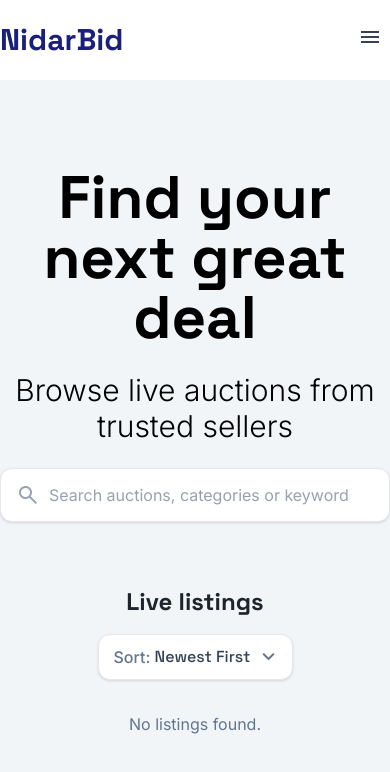
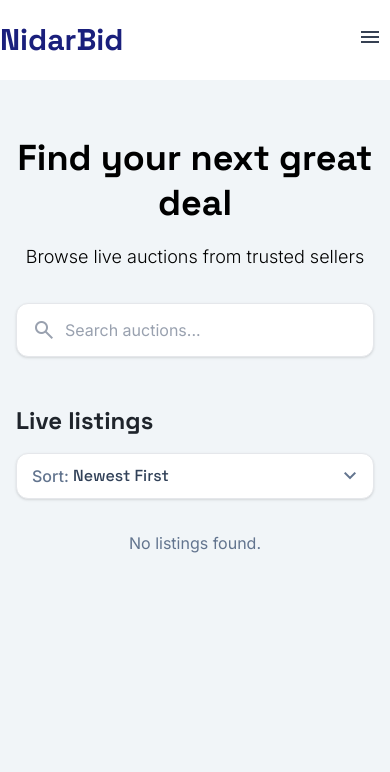
Before and after one commit to tedy-abr/semester-project-2, a website built with Vite: page index.html in a window 390 px wide. Built offline with nearby package versions, Linux system fonts and the light colour scheme; no server answers; files whose address does not match are found by name.

Commit message:
feat: Responsive homepage typography and layout for mobile/tablet

```diff
--- a/index.html
+++ b/index.html
@@ -11,16 +11,21 @@
     <header id="header"></header>
 
     <main>
-      <div class="container-custom py-12">
-        <section id="hero-section" class="text-center w-full mb-16">
-          <h1 class="text-6xl font-bold text-heading-color mt-10 mb-6">
+      <div class="container-custom py-8 sm:py-12 px-4">
+        <section id="hero-section" class="text-center w-full mb-12 sm:mb-16">
+          <h1
+            class="text-4xl sm:text-5xl lg:text-6xl font-bold text-heading-color mt-6 sm:mt-10 mb-4 sm:mb-6 leading-tight"
+          >
             Find your next great deal
           </h1>
-          <p class="text-3xl font-light text-heading-color mb-6">
+
+          <p
+            class="text-lg sm:text-xl lg:text-3xl font-light text-heading-color mb-8 sm:mb-10 leading-relaxed max-w-2xl mx-auto"
+          >
             Browse live auctions from trusted sellers
           </p>
 
-          <form id="search-form" class="relative max-w-lg mx-auto">
+          <form id="search-form" class="relative max-w-lg mx-auto w-full">
             <span
               class="material-symbols-outlined absolute left-4 top-1/2 transform -translate-y-1/2 text-gray-400 hover:text-secondary"
             >
@@ -30,18 +35,20 @@
             <input
               type="search"
               name="search"
-              placeholder="Search auctions, categories or keywords..."
+              placeholder="Search auctions..."
               class="w-full bg-white py-3.5 pl-12 pr-6 text-base rounded-xl border border-gray-200 text-slate-600 focus:border-secondary focus:ring-2 focus:ring-secondary focus:ring-opacity-20 outline-none transition-all shadow-sm hover:shadow-md placeholder:text-gray-400"
             />
           </form>
         </section>
 
         <section
-          class="flex flex-col sm:flex-row justify-between items-center mb-8 gap-4"
+          class="flex flex-col sm:flex-row justify-between items-start sm:items-center mb-8 gap-4"
         >
-          <h2 class="text-2xl font-bold text-primary">Live listings</h2>
+          <h2 class="text-2xl sm:text-3xl font-bold text-primary">
+            Live listings
+          </h2>
 
-          <div class="relative">
+          <div class="relative w-full sm:w-auto">
             <span
               class="absolute left-4 top-1/2 transform -translate-y-1/2 text-slate-500 font-medium pointer-events-none"
             >
@@ -50,7 +57,7 @@
 
             <select
               id="sort"
-              class="appearance-none w-full bg-white border border-gray-200 rounded-xl text-slate-700 py-2.5 pl-14 pr-10 focus:outline-none focus:ring-2 focus:ring-secondary focus:border-secondary cursor-pointer shadow-sm hover:shadow-md font-medium hover:border-secondary transition-colors font-primary text-base"
+              class="appearance-none w-full sm:w-auto bg-white border border-gray-200 rounded-xl text-slate-700 py-2.5 pl-14 pr-10 focus:outline-none focus:ring-2 focus:ring-secondary focus:border-secondary cursor-pointer shadow-sm hover:shadow-md font-medium hover:border-secondary transition-colors font-primary text-base"
             >
               <option value="created_desc">Newest First</option>
               <option value="created_asc">Oldest First</option>
@@ -67,7 +74,7 @@
 
         <div
           id="listings-grid"
-          class="grid grid-cols-1 sm:grid-cols-2 lg:grid-cols-3 xl:grid-cols-4 gap-8"
+          class="grid grid-cols-1 sm:grid-cols-2 lg:grid-cols-3 xl:grid-cols-4 gap-6 lg:gap-8"
         >
           <div class="col-span-full text-center py-20 text-slate-400">
             Loading auctions...
@@ -88,22 +95,21 @@
               ></div>
             </div>
 
-            <!-- Listing Content -->
             <div class="p-4 flex flex-col flex-1">
               <h3
-                class="text-lg font-medium text-primary mb-2 font-primary js-title"
+                class="text-lg font-medium text-primary mb-2 font-primary js-title line-clamp-1"
               ></h3>
 
               <div class="flex justify-between items-center text-sm mb-6">
-                <div class="flex gap-2">
+                <div class="flex gap-2 items-center">
                   <span class="text-primary text-base">By</span>
                   <a
-                    class="text-secondary text-base font-medium hover:underline js-seller"
+                    class="text-secondary text-base font-medium hover:underline js-seller truncate max-w-[100px]"
                   ></a>
                 </div>
 
                 <span
-                  class="js-created text-gray-500 text-sm font-light"
+                  class="js-created text-gray-500 text-sm font-light whitespace-nowrap"
                 ></span>
               </div>
 
@@ -150,17 +156,19 @@
             </div>
           </div>
         </template>
+
         <template id="create-listing-btn-template">
-          <div class="mt-8">
+          <div class="mt-8 flex justify-center">
             <a
               href="/create-listing.html"
-              class="inline-flex items-center gap-2 bg-green-600 hover:bg-green-700 text-white text-base font-semibold font-primary px-8 py-3.5 rounded-xl shadow-md transition-all transform hover:scale-105 hover:shadow-lg"
+              class="inline-flex items-center gap-2 bg-green-600 hover:bg-green-700 text-white text-base font-semibold font-primary px-8 py-3.5 rounded-xl shadow-md transition-all transform hover:scale-105 hover:shadow-lg w-full sm:w-auto justify-center"
             >
               <span class="material-symbols-outlined font-semibold">add</span>
               Create Listing
             </a>
           </div>
         </template>
+
         <template id="quick-bid-template">
           <div class="bid-form-container mb-3">
             <input
@@ -176,7 +184,6 @@
           </div>
         </template>
 
-        <!-- Pagination -->
         <template id="pagination-template">
           <div
             class="col-span-full flex justify-center items-center gap-4 mt-8 pb-8"
```
